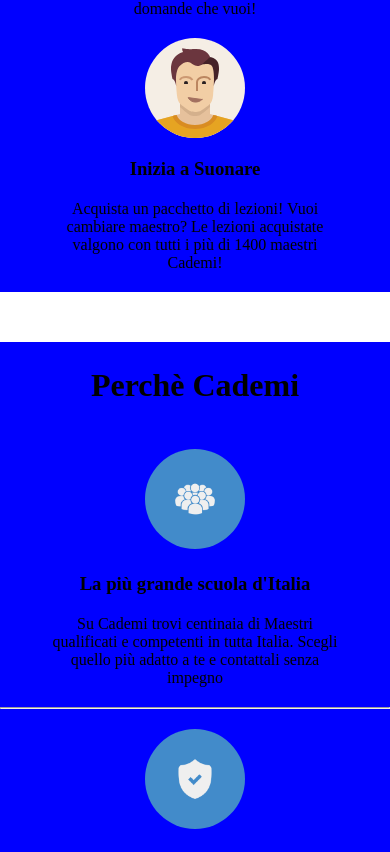
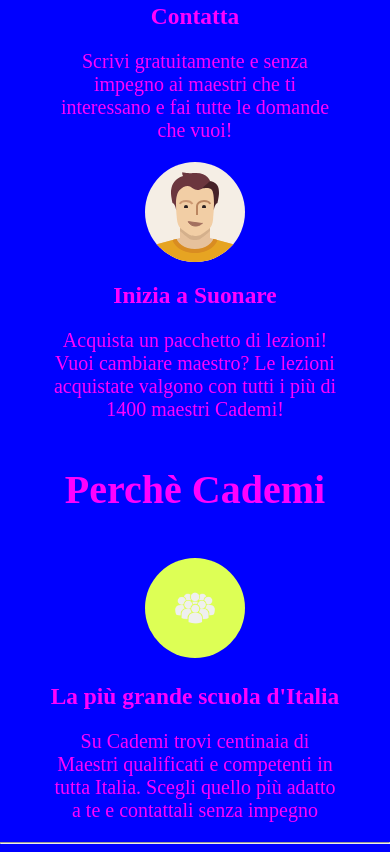
Before and after one commit to AlexAsole/html-css-resp-wannabe-12bool, a plain HTML site: page index.html in a window 390 px wide. Shown: the part 1148-2000 px from the top of the page. Drawn offline with Linux system fonts and the light colour scheme.

Commit message:
Modifiche

```diff
--- a/style.css
+++ b/style.css
@@ -46,7 +46,7 @@ h3{
 
 @media screen and (max-width: 991px){
 
-  .grey{
+  #lezioni,.grey{
     background: #0f0;
   }
 
@@ -54,16 +54,44 @@ h3{
     height: 150px;
   }
 
+  #steps,#why{
+    margin-top: 0;
+  }
+
+  body{
+    font-size: 30px;
+    color: #00f;
+    /* so che blu su verde è una cozzalata, ma sono esperimenti */
+  }
+  #why  [class*="col-"]  img {
+    background-color: #0fd;
+    border-radius: 50%;
+    padding: 30px;
+    margin-top: 20px;
+  }
+
 }
 
 @media screen and (max-width: 767px){
 
-  .grey{
+  #lezioni,.grey{
     background: #00f;
   }
 
   img{
     height: 100px;
+  }
+
+  body{
+    font-size: 20px;
+    color: #f0f;
+    /* peggio che sopra */
+  }
+  #why  [class*="col-"]  img {
+    background-color: #df5;
+    border-radius: 50%;
+    padding: 30px;
+    margin-top: 20px;
   }
 
 }
```
